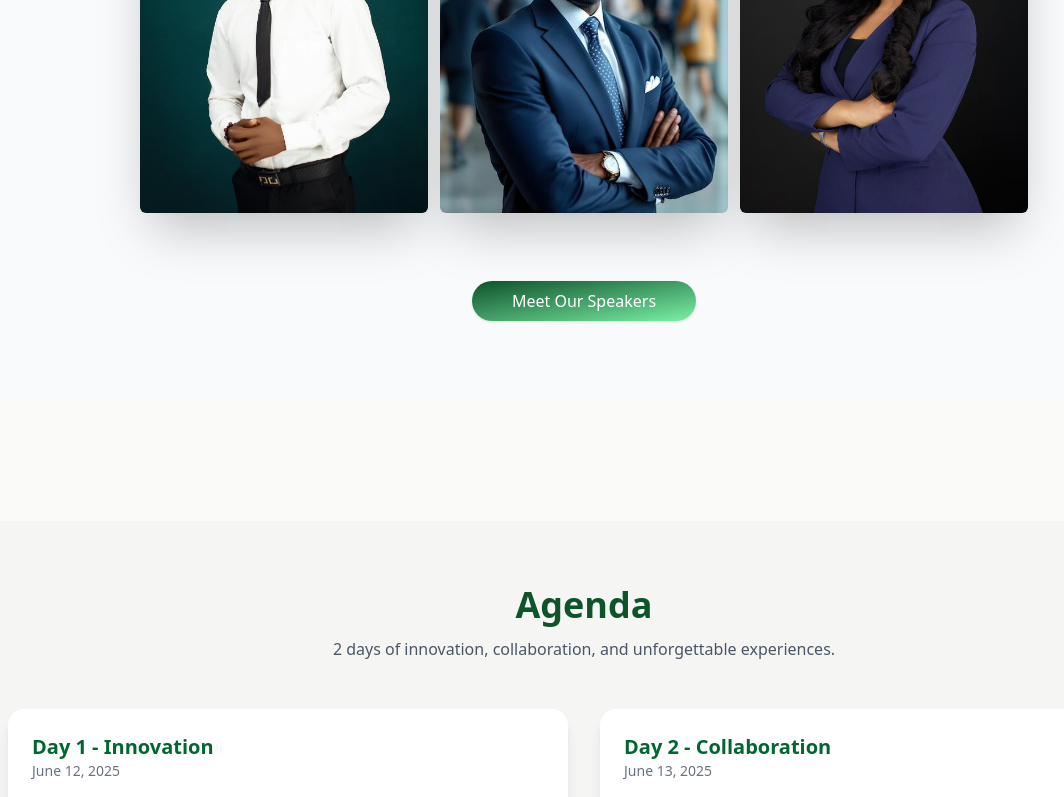
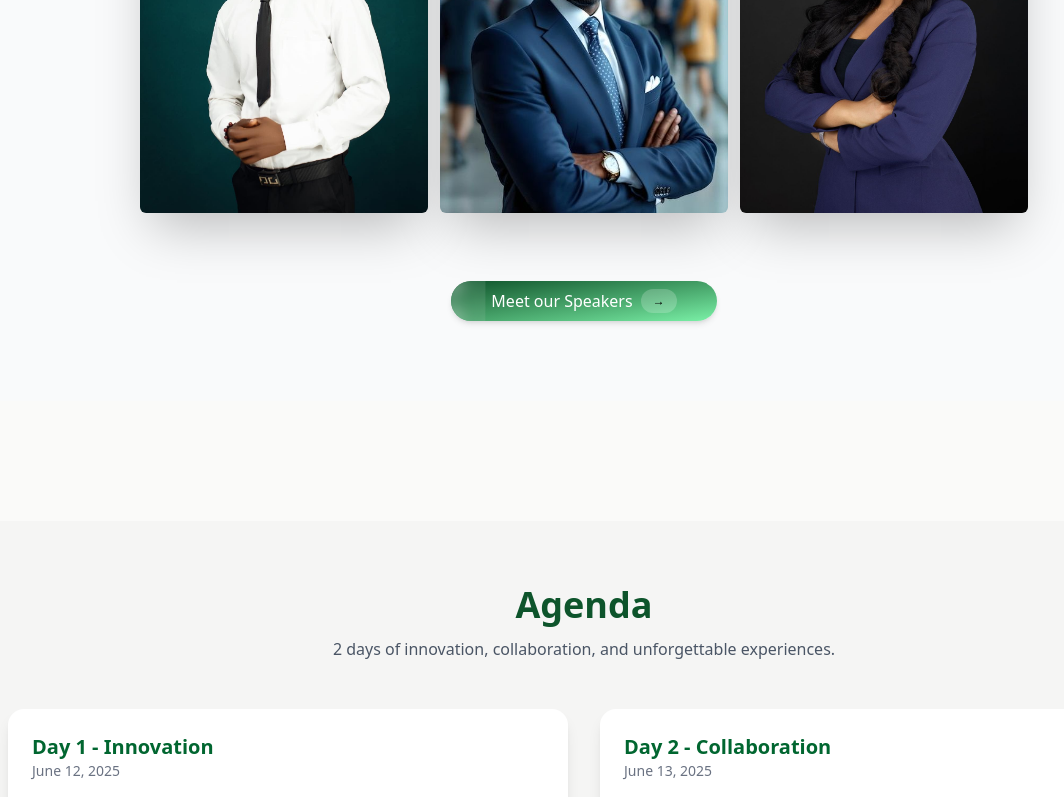
Before and after one commit to bluehouseng/tech-fest-project, a Next.js app: page / in a window 1280 px wide. Shown: the part 1855-2652 px from the top of the page, without its empty margins (56-1120 px from the left). Built offline with nearby package versions, Linux system fonts and the light colour scheme.

Commit message:
fixed-button

```diff
--- a/src/app/components/landing/body.tsx
+++ b/src/app/components/landing/body.tsx
@@ -30,7 +30,7 @@ export default function Body() {
             <motion.button
               whileHover={{ scale: 1.03 }}
               whileTap={{ scale: 0.98 }}
-              className="group relative inline-flex items-center overflow-hidden rounded-full bg-gradient-to-tl from-green-300 to-green-900 px-10 py-2 cursor-pointer shadow-sm"
+              className="group relative inline-flex items-center overflow-hidden rounded-full bg-gradient-to-tl from-green-300 to-green-900 px-10 py-2 cursor-pointer shadow-md"
               onClick={() => (window.location.href = "/home")}
             >
 
--- a/src/app/components/landing/header.tsx
+++ b/src/app/components/landing/header.tsx
@@ -12,7 +12,9 @@ export default function Header() {
     <header className="inset-x-0 top-0 z-50 fixed">
       {/* Navbar */}
       <div className="flex items-center justify-between px-6 py-4 bg-white">
-        <div className="text-lg font-semibold text-green-800">TechFest</div>
+        <Link className="text-lg font-semibold text-green-800" href="/">
+          TechFest
+        </Link>
 
         {/* Desktop nav */}
         <nav className="hidden md:flex items-center gap-6 text-sm text-white-700">
--- a/src/app/components/landing/host.tsx
+++ b/src/app/components/landing/host.tsx
@@ -27,9 +27,9 @@ const hosts: Host[] = [
 function Card({ host }: { host: Host }) {
   return (
     <div className="relative w-72 h-[400px] bg-white rounded-md overflow-hidden shadow-xl">
+
       {/* Top overlay with name + role
        */}
-
       <div className="absolute top-0 left-0 w-full  bg-opacity-90 p-4 z-10 text-left">
         <h3 className="text-lg font-semibold text-white">{host.name}</h3>
         <p className="text-sm text-gray-300">{host.role}</p>
--- a/src/app/components/landing/keySpeakers.tsx
+++ b/src/app/components/landing/keySpeakers.tsx
@@ -2,6 +2,8 @@
 "use client";
 
 import Image from "next/image";
+import Link from "next/link";
+import {motion} from "framer-motion";
 
 interface Speaker {
   name: string;
@@ -45,7 +47,7 @@ export default function KeynoteSpeakers() {
             return (
               <div
                 key={speaker.name}
-               >
+                >
                 <div className="relative w-72 h-96  rounded-md overflow-hidden shadow-2xl">
                   {/* Top overlay with name + role */}
                   <div className="absolute top-0 left-0 w-full  bg-opacity-90 p-4 z-10 text-left">
@@ -68,10 +70,27 @@ export default function KeynoteSpeakers() {
             );
           })}
         </div>
+        {/* bg-gradient-to-tl from-green-300 to-green-900 px-10 py-2 rounded-full shadow-sm text-white cursor-pointer */}
         {/* One button for all cards */}
-       <button className="bg-gradient-to-tl from-green-300 to-green-900 px-10 py-2 rounded-full shadow-sm text-white cursor-pointer">
-          Meet Our Speakers
-        </button>
+        <motion.button
+            whileHover={{ scale: 1.03 }}
+            whileTap={{ scale: 0.98 }}
+            className="group relative inline-flex items-center overflow-hidden rounded-full bg-gradient-to-tl from-green-300 to-green-900 px-10 py-2 cursor-pointer shadow-md"
+            onClick={() => (window.location.href = "/home")}
+          >
+            <Link className="text-white" href="/speakers">
+              Meet our Speakers
+            </Link>
+          <span className="inline-block ml-2 rounded-full bg-white/20 px-3 py-1 text-xs font-medium">
+            →
+          </span>
+          <motion.span
+            className="absolute -left-32 h-full w-32 bg-white/10 backdrop-blur"
+            animate={{ x: [0, 520] }}
+            transition={{ repeat: Infinity, duration: 3, ease: "linear" }}
+          />
+
+        </motion.button>
       </div>
     </section>
   );
```
